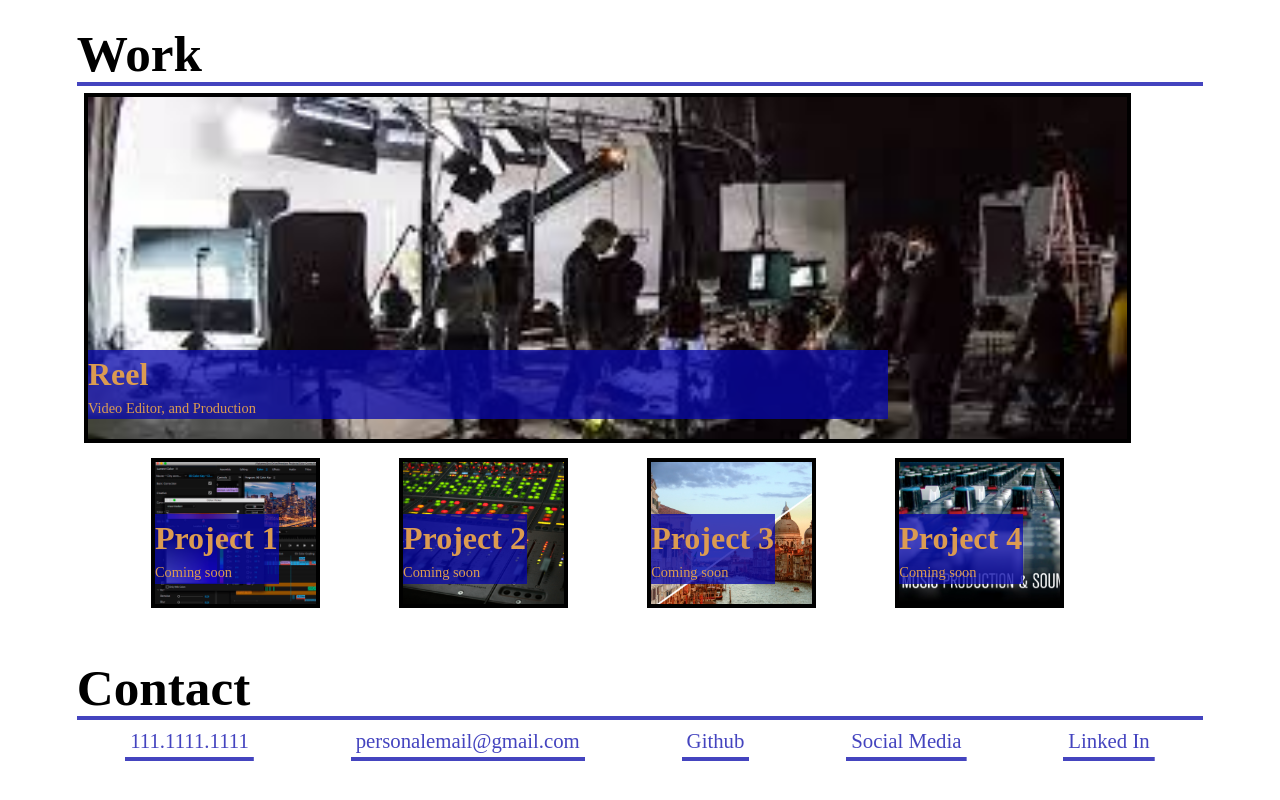
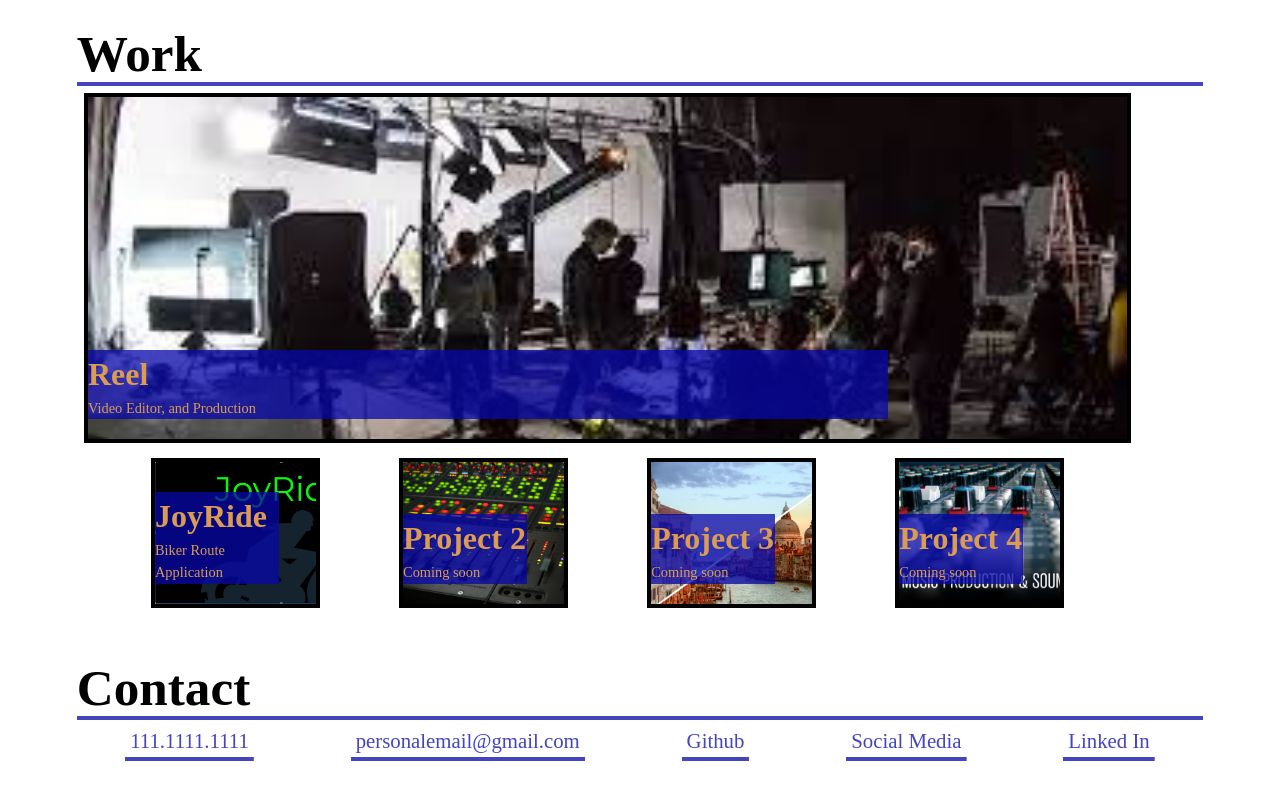
Before and after one commit to lag2993/Module-2-Challenge, a plain HTML site: page index.html in a window 1280 px wide. Shown: the part 1050-1850 px from the top of the page. Drawn offline with Linux system fonts and the light colour scheme.

Commit message:
updated portfolio with mvp of project 1

```diff
--- a/assets/styles.css
+++ b/assets/styles.css
@@ -238,7 +238,7 @@ justify-content: space-between;
     background-size: cover;
 }
 .project-1 {
-    background-image: url(Images/videoedditing.png);
+    background-image: url(Images/JoyRideLanding.JPG);
     background-size: cover;
 }
 .project-2 {
--- a/index.html
+++ b/index.html
@@ -62,10 +62,10 @@
                     <span>Video Editor, and Production</span>
                 </div>
             </a>
-            <a href="#" class="project-box project-1">
+            <a href="https://smcgarr13.github.io/JoyRide/" class="project-box project-1">
                 <div>
-                    <h3>Project 1</h3>
-                    <span>Coming soon</span>
+                    <h3>JoyRide</h3>
+                    <span>Biker Route Application</span>
                 </div>
             </a>
             <a href="#" class="project-box project-2">
```
Also changed, not shown: assets/Images/JoyRideLanding.JPG (added).
